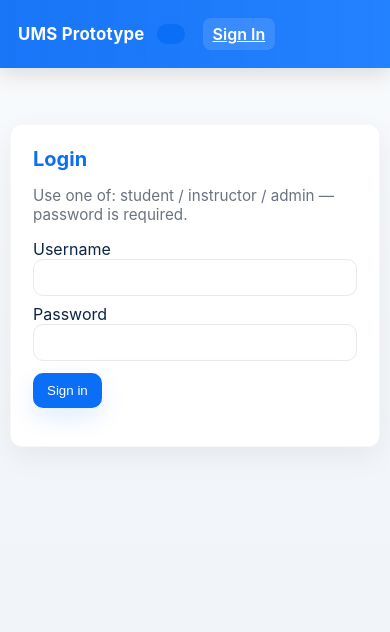
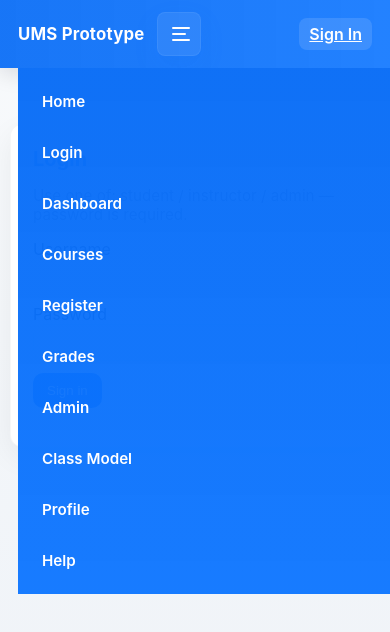
Before and after one commit to On3Human/SA_D-Project, a plain HTML site: page login.html in a window 390 px wide. Both pictures are taken after a click on the button "menu". Drawn offline with Linux system fonts and the light colour scheme.

Commit message:
Responsive design support on phones too

```diff
--- a/assets/style.css
+++ b/assets/style.css
@@ -221,12 +221,125 @@ pre {
   text-align: center;
   padding: 12px;
 }
+
+/* Responsive / mobile navbar and hero tweaks */
+.burger {
+  display: none;
+  width: 44px;
+  height: 44px;
+  border-radius: 8px;
+  background: rgba(255, 255, 255, 0.08);
+  border: 1px solid rgba(255, 255, 255, 0.06);
+  align-items: center;
+  justify-content: center;
+  cursor: pointer;
+}
+.burger span {
+  display: block;
+  width: 18px;
+  height: 2px;
+  background: #fff;
+  border-radius: 2px;
+  position: relative;
+}
+.burger span::after,
+.burger span::before {
+  content: "";
+  position: absolute;
+  left: 0;
+  width: 18px;
+  height: 2px;
+  background: #fff;
+  border-radius: 2px;
+}
+.burger span::before {
+  top: -6px;
+}
+.burger span::after {
+  top: 6px;
+}
+
+/* body class to show mobile nav */
+.nav-open .nav-links {
+  display: flex !important;
+  flex-direction: column;
+  position: fixed;
+  top: var(--nav-height);
+  left: 0;
+  right: 0;
+  background: linear-gradient(
+    180deg,
+    rgba(11, 110, 246, 0.98),
+    rgba(11, 116, 255, 0.95)
+  );
+  padding: 12px;
+  gap: 8px;
+  z-index: 1001;
+}
+.nav-open .nav-links a {
+  color: #fff;
+  padding: 12px;
+  border-radius: 8px;
+}
+.nav-open .nav-actions {
+  display: flex;
+  gap: 8px;
+}
+
+/* homepage hero and cards */
+.hero {
+  display: flex;
+  gap: 18px;
+  align-items: center;
+  justify-content: space-between;
+  flex-wrap: wrap;
+}
+.hero .hero-left {
+  flex: 1;
+  min-width: 260px;
+}
+.hero .hero-right {
+  width: 420px;
+  max-width: 45%;
+}
+.features {
+  display: grid;
+  grid-template-columns: repeat(3, 1fr);
+  gap: 12px;
+  margin-top: 16px;
+}
+.feature {
+  padding: 12px;
+  border-radius: 10px;
+  background: #fff;
+  border: 1px solid #eef4ff;
+  box-shadow: 0 6px 18px rgba(11, 110, 246, 0.04);
+}
+.feature h4 {
+  margin: 0 0 6px 0;
+  color: var(--accent);
+}
+.feature p {
+  margin: 0;
+  color: var(--muted);
+  font-size: 0.95rem;
+}
+
+/* responsive adjustments */
 @media (max-width: 880px) {
   .nav-links {
     display: none;
   }
-  .nav-actions {
-    margin-left: 0;
+  .burger {
+    display: flex;
+  }
+  .hero .hero-right {
+    width: 100%;
+    max-width: none;
+    margin-top: 12px;
+  }
+  .features {
+    grid-template-columns: repeat(1, 1fr);
   }
   body {
     padding-top: 72px;
```
